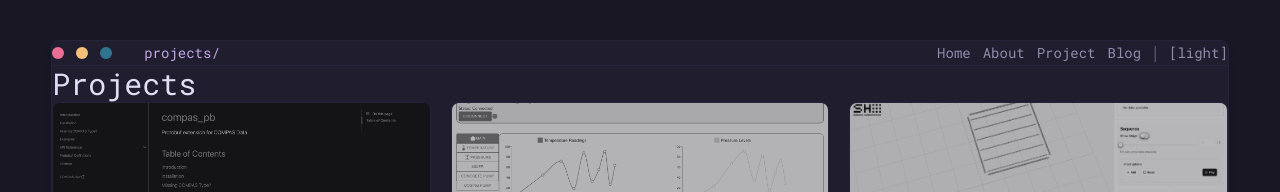
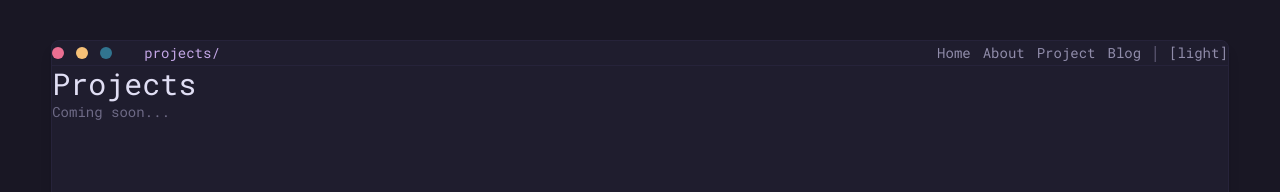
Before and after one commit to WeiTing1991/weitingworks, a Next.js app: page /projects in a window 1280 px wide. Shown: the top 192 px of the page. Built offline with nearby package versions, Linux system fonts and the light colour scheme.

Commit message:
Comment out project grid, show coming soon placeholder

```diff
--- a/src/pages/projects/index.tsx
+++ b/src/pages/projects/index.tsx
@@ -52,7 +52,11 @@ export default function Projects({ projects }: { projects: (Project & { slug: st
         Projects
       </h1>
 
-      <div ref={gridRef} className="grid grid-cols-1 md:grid-cols-2 lg:grid-cols-3 gap-5">
+      <p className="font-[family-name:var(--font-mono)] text-sm text-[var(--color-muted)]">
+        Coming soon...
+      </p>
+
+      {/* <div ref={gridRef} className="grid grid-cols-1 md:grid-cols-2 lg:grid-cols-3 gap-5">
         {projects.map((project, index) => (
           <Link
             key={project.slug}
@@ -61,7 +65,6 @@ export default function Projects({ projects }: { projects: (Project & { slug: st
             className="group rounded-lg border border-[var(--color-overlay)] bg-[var(--color-base)] overflow-hidden hover:border-[var(--color-iris)] transition-all hover:shadow-md hover:shadow-[var(--color-shadow)] opacity-0 translate-y-6 [&.revealed]:opacity-100 [&.revealed]:translate-y-0"
             style={{ transitionDuration: "0.5s", transitionDelay: `${index * 0.07}s` }}
           >
-            {/* Image */}
             <div className="relative h-44 overflow-hidden">
               <Image
                 src={project.image}
@@ -72,8 +75,6 @@ export default function Projects({ projects }: { projects: (Project & { slug: st
               />
               <div className="absolute inset-0 bg-[var(--color-base)] opacity-30 group-hover:opacity-0 transition-opacity duration-500" />
             </div>
-
-            {/* Content */}
             <div className="p-5">
               <h2 className="font-[family-name:var(--font-mono)] text-base text-[var(--color-text)] group-hover:text-[var(--color-love)] transition-colors mb-2">
                 {project.title}
@@ -94,7 +95,7 @@ export default function Projects({ projects }: { projects: (Project & { slug: st
             </div>
           </Link>
         ))}
-      </div>
+      </div> */}
     </PanelLayout>
   );
 }
```
